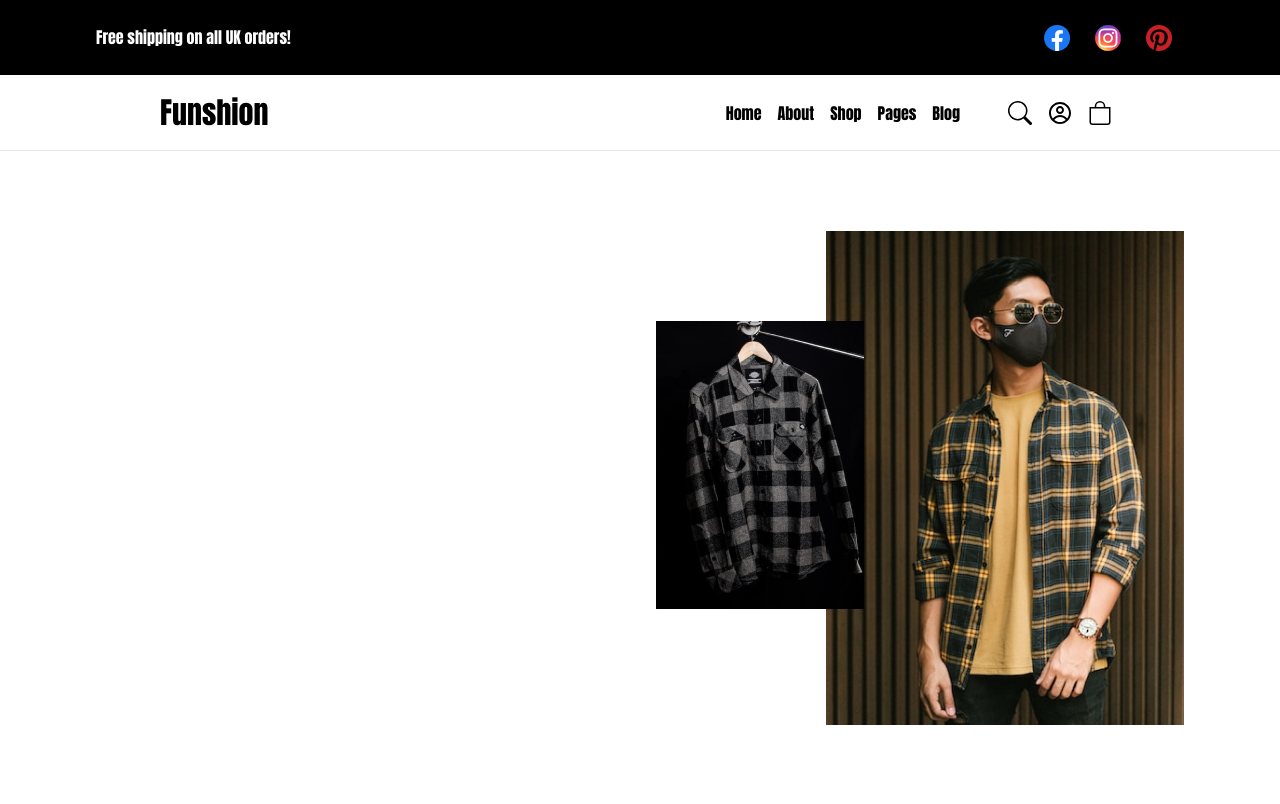
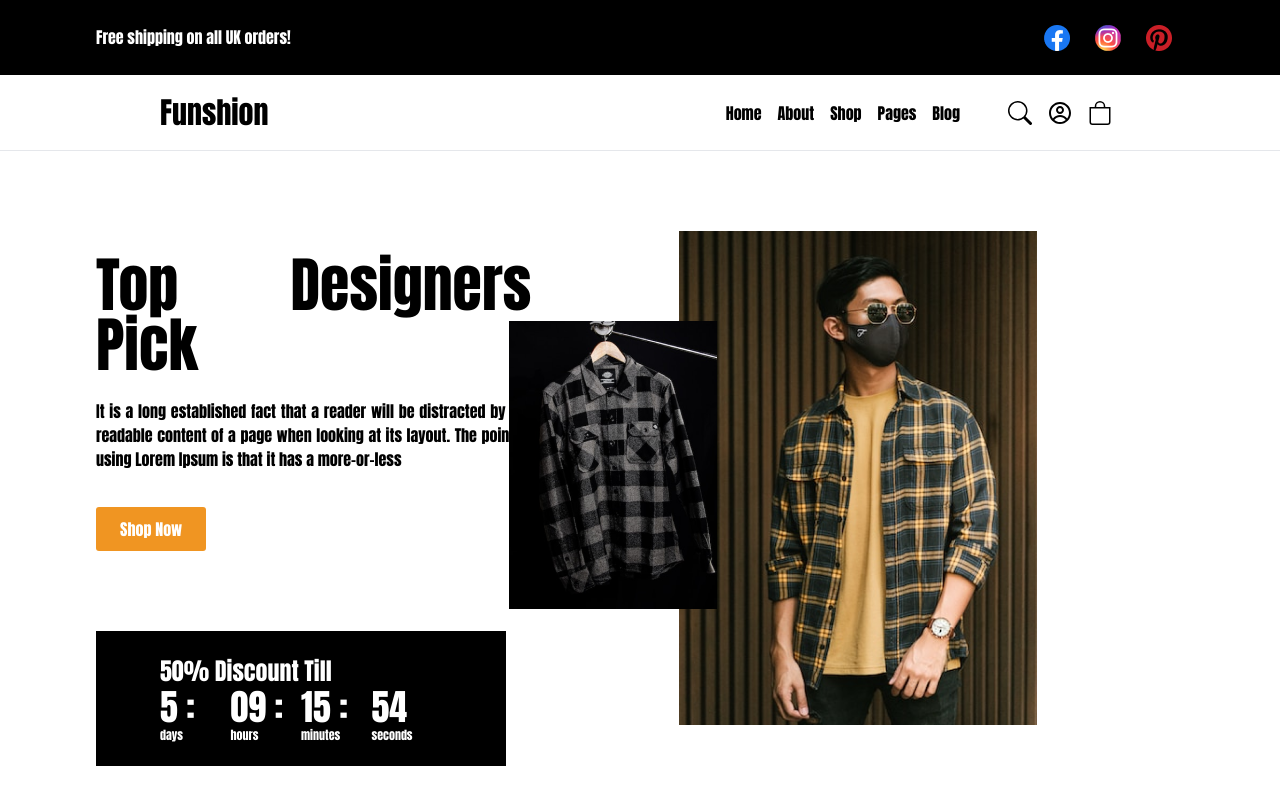
Before and after one commit to shihabsararrafid/fungshon-commerce, a React (Create React App) app: page / in a window 1280 px wide. Shown: the top 804 px of the page. Built offline with nearby package versions, Linux system fonts and the light colour scheme.

Commit message:
added timer

```diff
--- a/src/Components/Pages/HomePage/Banner/Banner.css
+++ b/src/Components/Pages/HomePage/Banner/Banner.css
@@ -0,0 +1,18 @@
+.btn{
+    padding: 10px 24px;
+    background-color: #F09522;
+    border-radius: 3px;
+    color: white;
+    transition: .3s;
+}
+.btn:hover{
+    background-color: white;
+    color: #F09522;
+    border:2px solid #F09522;
+}
+@media screen and(max-width:970px) {
+    .banner-container{
+        flex-direction: column;
+    }
+
+}
--- a/src/Components/Pages/HomePage/Banner/Banner.js
+++ b/src/Components/Pages/HomePage/Banner/Banner.js
@@ -1,15 +1,27 @@
 import React from "react";
+import Counter from "../Counter/Counter";
 import bannerimg from "./../../../../Images/Banner/banner1.png";
 import bannersmall from "./../../../../Images/Banner/bannersm.png";
+import "./Banner.css";
 const Banner = () => {
   return (
-    <div className="w-[85%] mx-auto my-20 justify-between flex ">
-      <div></div>
-      <div className=" relative    ">
+    <div className="lg:w-[85%] banner-container md:w-[95%] w-full mx-auto my-20 justify-between flex flex-col lg:flex-row  ">
+      <div className="lg:w-[40%] w-full text-justify">
+        {" "}
+        <h1 className="text-6xl my-6">Top Designers Pick</h1>
+        <p className="mb-[36px]">
+          It is a long established fact that a reader will be distracted by the
+          readable content of a page when looking at its layout. The point of
+          using Lorem Ipsum is that it has a more-or-less
+        </p>
+        <button className="block mx-auto lg:mx-0 mb-20 btn">Shop Now</button>
+        <Counter></Counter>
+      </div>
+      <div className=" relative   mx-auto ">
         <img className="relative top-0 left-0" src={bannerimg} alt="" />
 
         <img
-          className="absolute -left-[170px] top-[90px]"
+          className="absolute -left-[170px] hidden lg:block top-[90px]"
           src={bannersmall}
           alt=""
         />
--- /dev/null
+++ b/src/Components/Pages/HomePage/Counter/Counter.js
@@ -0,0 +1,68 @@
+import React, { useEffect, useRef, useState } from "react";
+
+const Counter = () => {
+  const Ref = useRef(null);
+  const [days, setDays] = useState("00");
+  const [hours, setHours] = useState("00");
+  const [minutes, setMinutes] = useState("00");
+  const [seconds, setSeconds] = useState("00");
+
+  const getTimeRemaining = () => {
+    const total =
+      new Date("Aug 31, 2022 10:27:25").getTime() - new Date().getTime();
+    console.log(total);
+    const seconds = Math.floor((total % (1000 * 60)) / 1000);
+    const minutes = Math.floor((total % (1000 * 60 * 60)) / 1000 / 60);
+    const hours = Math.floor((total % (1000 * 60 * 60 * 24)) / 1000 / 60 / 60);
+    const days = Math.floor(total / 1000 / 60 / 60 / 24);
+    return {
+      total,
+      days,
+      hours,
+      minutes,
+      seconds,
+    };
+  };
+
+  const startTimer = () => {
+    let { days, hours, minutes, seconds } = getTimeRemaining();
+    setDays(days + " : ");
+    setHours((hours > 9 ? hours : "0" + hours) + " : ");
+    setMinutes((minutes > 9 ? minutes : "0" + minutes) + " : ");
+    setSeconds(seconds > 9 ? seconds : "0" + seconds);
+  };
+
+  const clearTimer = () => {
+    //it will execute when the tab is not open
+
+    if (Ref.current) clearInterval(Ref.current);
+    const id = setInterval(() => {
+      startTimer();
+    }, 1000);
+    Ref.current = id;
+  };
+  useEffect(() => {
+    clearTimer();
+  }, []);
+
+  return (
+    <div className="lg:w-[410px] mx-auto lg:mx-0 md:w-[70%] w-full pt-6 px-16 text-4xl h-[135px] text-white bg-black">
+      <h1 className="text-2xl text-justify">50% Discount Till</h1>
+      {/* <p>{timer}</p> */}
+      <div className="grid grid-cols-4 px-0">
+        <div>{days}</div>
+        <div>{hours}</div>
+        <div>{minutes}</div>
+
+        <div>{seconds}</div>
+        <div className="text-xs">days</div>
+        <div className="text-xs">hours</div>
+        <div className="text-xs">minutes</div>
+        <div className="text-xs">seconds</div>
+      </div>
+      {/* <p className="text-sm">{str}</p> */}
+    </div>
+  );
+};
+
+export default Counter;
```
